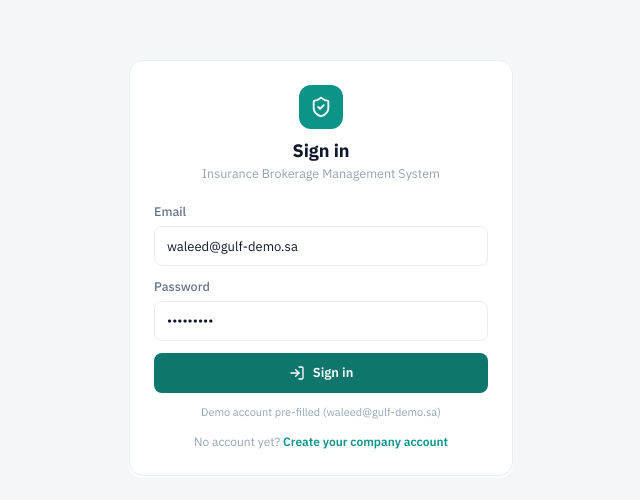
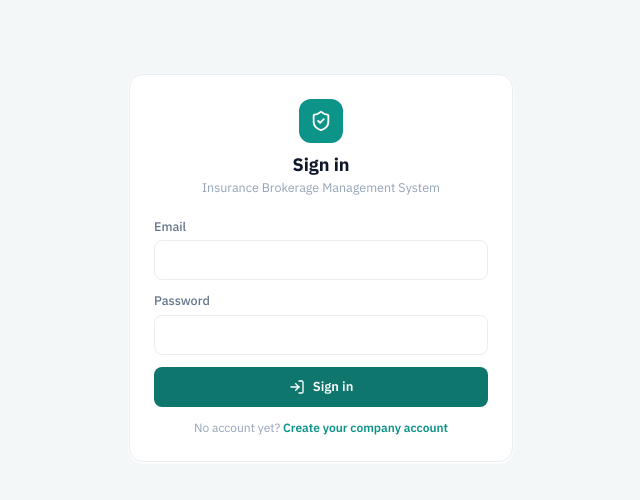
Before and after one commit to wa1eeed/nx-ibp, a Next.js app in the folder apps/web/: page /en/login in a window 1280 px wide. Shown: the part 132-632 px from the top of the page, without its empty margins (319-959 px from the left). Built offline with nearby package versions, Linux system fonts and the light colour scheme; no server answers.

Commit message:
أمن/تجربة: إزالة تعبئة بيانات الدخول التجريبية من شاشات الدخول الثلاث

```diff
--- a/apps/web/src/app/[locale]/admin/login/page.tsx
+++ b/apps/web/src/app/[locale]/admin/login/page.tsx
@@ -7,13 +7,12 @@ import { useRouter } from "@/i18n/routing";
 import { api, setPlatformToken, ApiError } from "@/lib/api";
 
 // تعبئة تجريبية في التطوير المحلي فقط — فارغة في الإنتاج/staging.
-const DEV_PREFILL = process.env.NODE_ENV !== "production";
 
 export default function AdminLoginPage() {
   const t = useTranslations();
   const router = useRouter();
-  const [email, setEmail] = useState(DEV_PREFILL ? "admin@ibp-platform.sa" : "");
-  const [password, setPassword] = useState(DEV_PREFILL ? "Passw0rd!" : "");
+  const [email, setEmail] = useState("");
+  const [password, setPassword] = useState("");
   const [mfaCode, setMfaCode] = useState("");
   const [mfaRequired, setMfaRequired] = useState(false);
   const [error, setError] = useState("");
--- a/apps/web/src/app/[locale]/login/page.tsx
+++ b/apps/web/src/app/[locale]/login/page.tsx
@@ -6,14 +6,11 @@ import { useTranslations } from "next-intl";
 import { Link, useRouter } from "@/i18n/routing";
 import { api, ApiError, setToken, setRefreshToken } from "@/lib/api";
 
-// تعبئة مسبقة لبيانات الدخول التجريبية في التطوير المحلي فقط — فارغة في الإنتاج/staging.
-const DEV_PREFILL = process.env.NODE_ENV !== "production";
-
 export default function LoginPage() {
   const t = useTranslations();
   const router = useRouter();
-  const [email, setEmail] = useState(DEV_PREFILL ? "waleed@gulf-demo.sa" : "");
-  const [password, setPassword] = useState(DEV_PREFILL ? "Passw0rd!" : "");
+  const [email, setEmail] = useState("");
+  const [password, setPassword] = useState("");
   const [mfaStep, setMfaStep] = useState(false);
   const [mfaCode, setMfaCode] = useState("");
   const [error, setError] = useState("");
@@ -106,7 +103,6 @@ export default function LoginPage() {
             {mfaStep ? <KeyRound size={16} /> : <LogIn size={16} />}
             {loading ? "…" : mfaStep ? t("login.mfaSubmit") : t("login.submit")}
           </button>
-          {DEV_PREFILL ? <p className="text-center text-[11px] text-subtle">{t("login.demoHint")}</p> : null}
           <p className="text-center text-[12px] text-subtle">
             {t("login.noAccount")} <Link href="/signup" className="font-semibold text-primary hover:underline">{t("login.signupLink")}</Link>
           </p>
--- a/apps/web/src/app/[locale]/portal/login/page.tsx
+++ b/apps/web/src/app/[locale]/portal/login/page.tsx
@@ -7,13 +7,12 @@ import { useRouter } from "@/i18n/routing";
 import { api, setPortalToken } from "@/lib/api";
 
 // تعبئة تجريبية في التطوير المحلي فقط — فارغة في الإنتاج/staging.
-const DEV_PREFILL = process.env.NODE_ENV !== "production";
 
 export default function PortalLoginPage() {
   const t = useTranslations();
   const router = useRouter();
-  const [email, setEmail] = useState(DEV_PREFILL ? "portal@alfahd.sa" : "");
-  const [password, setPassword] = useState(DEV_PREFILL ? "Passw0rd!" : "");
+  const [email, setEmail] = useState("");
+  const [password, setPassword] = useState("");
   const [error, setError] = useState("");
   const [loading, setLoading] = useState(false);
 
```
Also changed, not shown: 1 other file (tests, documents, lock files or other folders).
